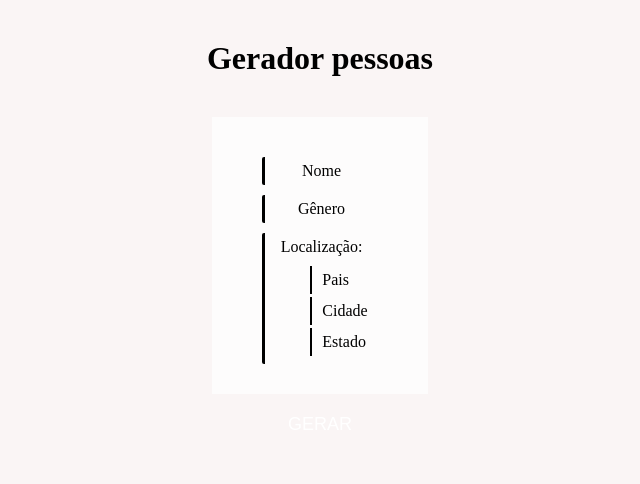
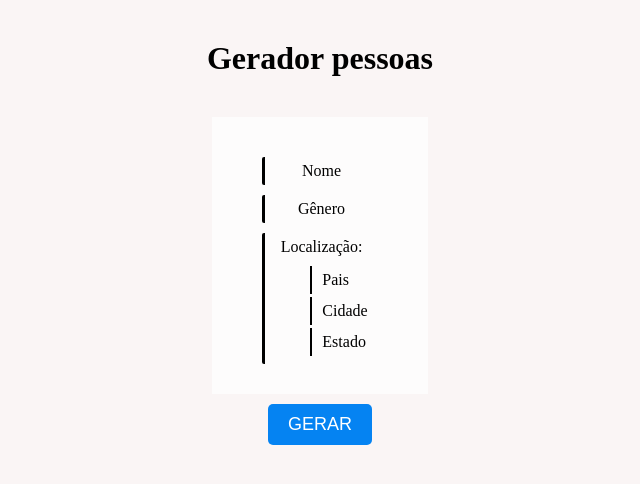
Before and after one commit to Klebervini49/geradorPessoas, a plain HTML site: page index.html in a window 1280 px wide. In both pictures the pointer is over the button "GERAR". Shown: the whole page, without its empty margins (320-960 px from the left). Drawn offline with Linux system fonts and the light colour scheme.

Commit message:
Atualizar cor button

```diff
--- a/style.css
+++ b/style.css
@@ -71,6 +71,6 @@ h1 {
 }
 
 .gerarPessoa:hover {
-    background-color: var(--main-bg);
+    background-color: #0583F2;
     transition-duration: 0.3s;
 }
```
